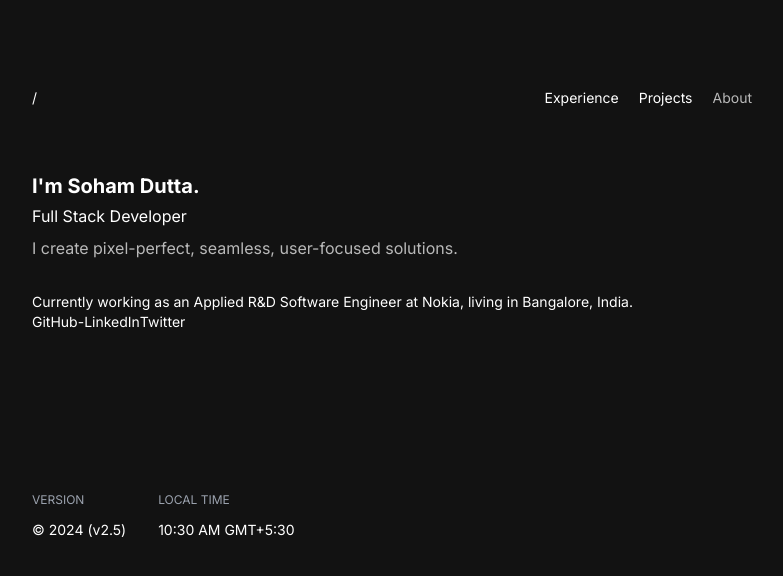
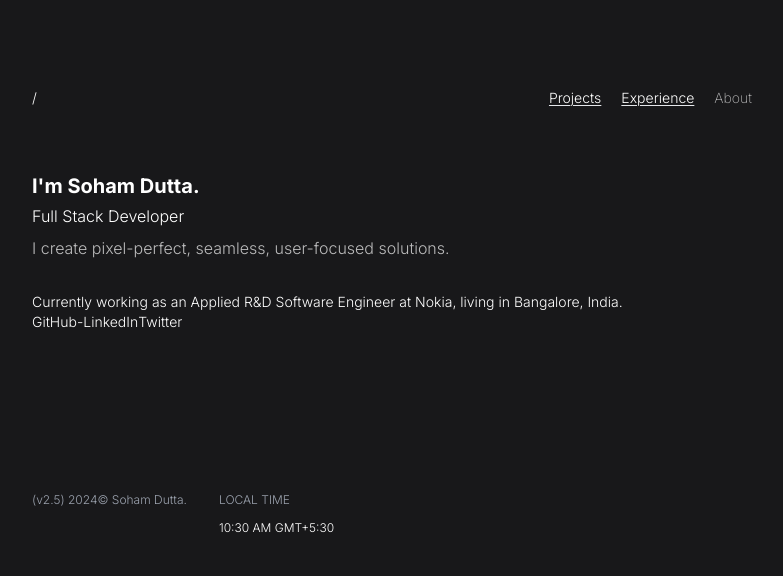
Before and after one commit to shm-dtt/portfolio-v2, a Next.js app: page / in a window 1280 px wide. Shown: the top 576 px of the page, without its empty margins (248-1031 px from the left). Built offline with nearby package versions, Linux system fonts and the light colour scheme.

Commit message:
Refined header buttons

```diff
--- a/app/globals.css
+++ b/app/globals.css
@@ -3,7 +3,7 @@
 @tailwind utilities;
 
 body {
-  background-color: #121212;
+  background-color: #18181a;
   overflow: hidden;
 }
 
--- a/app/layout.tsx
+++ b/app/layout.tsx
@@ -39,7 +39,9 @@ export default function RootLayout({
 }>) {
   return (
     <html lang="en">
-      <body className={`${inter.className} p-2 mx-auto my-16 max-w-3xl`}>
+      <body
+        className={`${inter.className} font-light p-2 mx-auto my-16 max-w-3xl`}
+      >
         <Header />
         {children}
         <Footer />
--- a/components/Footer/Footer.tsx
+++ b/components/Footer/Footer.tsx
@@ -26,17 +26,14 @@ const Footer: React.FC = () => {
   }, []);
 
   return (
-    <div className="flex flex-col justify-center mt-6 mb-4">
+    <div className="flex flex-col justify-center mt-6 mb-4 text-xs">
       <div className="p-4 flex md:justify-between md:flex-row md:items-center flex-col text-white gap-8">
-        <div className="flex text-sm gap-8">
-          <p className="flex flex-col gap-3">
-            <span className="text-gray-400 text-xs uppercase">Version</span>
-            <span>
-              © {Data.year} ({Data.version})
-            </span>
+        <div className="flex gap-8">
+          <p className="text-gray-400 flex flex-col">
+            ({Data.version}) {Data.year}© {Data.firstName} {Data.lastName}.
           </p>
           <p className="flex flex-col gap-3">
-            <span className="text-gray-400 text-xs uppercase">Local Time</span>
+            <span className="text-gray-400 uppercase">Local Time</span>
             <span>
               {time} GMT{Data.gmtOffset}
             </span>
--- a/components/Header/Header.tsx
+++ b/components/Header/Header.tsx
@@ -1,16 +1,34 @@
 "use client";
-import HoverButton from "@/components/HoverButton/HoverButton";
+import Link from "next/link";
 import { usePathname } from "next/navigation";
 
 const Header: React.FC = () => {
   const pathname = usePathname();
+
+  const isActive = (route: string) =>
+    pathname === route
+      ? "opacity-70 font-extralight"
+      : "underline decoration-gray-200 decoration-[0.5px] underline-offset-2";
+
   return (
     <div className="p-4 flex justify-between items-end text-white text-sm">
       <p>{pathname}</p>
       <nav className="flex gap-5">
-        <HoverButton text="Experience" href="/experience" />
-        <HoverButton text="Projects" href="/projects" />
-        <HoverButton text="About" href="/" />
+        <Link
+          href="/projects"
+          className={`hover:text-gray-200 ${isActive("/projects")}`}
+        >
+          Projects
+        </Link>
+        <Link
+          href="/experience"
+          className={`hover:text-gray-200 ${isActive("/experience")}`}
+        >
+          Experience
+        </Link>
+        <Link href="/" className={`hover:text-gray-200 ${isActive("/")}`}>
+          About
+        </Link>
       </nav>
     </div>
   );
--- a/components/HoverButton/HoverButton.tsx
+++ b/components/HoverButton/HoverButton.tsx
@@ -1,43 +1,15 @@
 "use client";
 import React from "react";
-import { usePathname, useRouter } from "next/navigation";
 
-interface HoverButtonProps {
-  text: string;
-  href?: string;
-}
-
-const HoverButton: React.FC<HoverButtonProps> = ({ text, href }) => {
-  const router = useRouter();
-  const pathname = usePathname();
-
-  const handleClick = () => {
-    if (href) router.push(href, { scroll: false });
-  };
-
-  const isActive = href === pathname;
-
+const HoverButton = ({ text }: { text: string }) => {
   return (
-    <span
-      className={`group w-fit h-fit flex flex-col relative overflow-hidden cursor-pointer select-none ${
-        isActive ? "opacity-70" : ""
-      }`}
-      onClick={handleClick}
-    >
-      {/* Sliding Text Effect */}
+    <span className="group w-fit h-fit flex flex-col relative overflow-hidden cursor-pointer select-none">
       <span className="transition-all duration-500 translate-y-0 group-hover:-translate-y-10">
         {text}
       </span>
       <span className="transition-all duration-500 translate-y-10 absolute group-hover:-translate-y-0">
         {text}
       </span>
-
-      {/* Hover Underline Effect */}
-      <span
-        className={`absolute bottom-0 left-0 h-[1.5px] w-0 bg-white transition-all duration-300 group-hover:w-full ${
-          isActive ? "opacity-70" : ""
-        }`}
-      ></span>
     </span>
   );
 };
```
